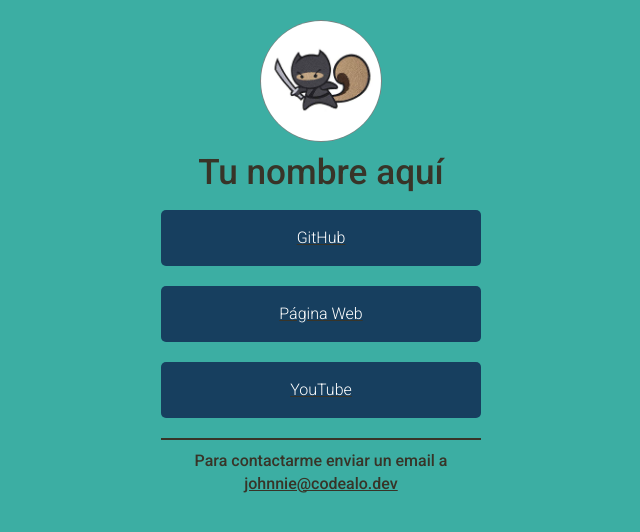
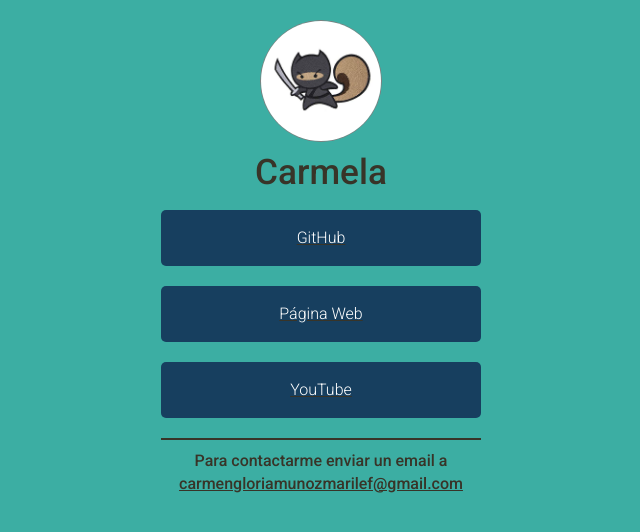
Before and after one commit to carmen-mm/carmela_mm.github.com, a plain HTML site: page index.html in a window 1280 px wide. Shown: the whole page, without its empty margins (319-959 px from the left). Drawn offline with Linux system fonts and the light colour scheme.

Commit message:
personalizando el index

```diff
--- a/index.html
+++ b/index.html
@@ -8,7 +8,7 @@
     rel="stylesheet">
   <link rel="stylesheet" href="reset.css" />
   <link rel="stylesheet" href="style.css" />
-  <title>Tu nombre aquí</title>
+  <title> Carmen Muñoz Marilef</title>
 </head>
 
 <body>
@@ -16,7 +16,7 @@
     <div class="avatar">
       <img src="/assets/avatar.jpg" class="avatar-img" />
     </div>
-    <h1>Tu nombre aquí</h1>
+    <h1>Carmela</h1>
     <div class="btn-group">
       <a href="/">
         <div class="btn">GitHub</div>
@@ -30,7 +30,7 @@
     </div>
     <div class="divider"></div>
     <footer class="footer">Para contactarme enviar un email a <a
-        href="mailto:johnnie@codealo.dev">johnnie@codealo.dev</a>
+        href="mailto:carmengloriamunozmarilef@gmail.com">carmengloriamunozmarilef@gmail.com</a>
     </footer>
   </main>
 </body>
```
